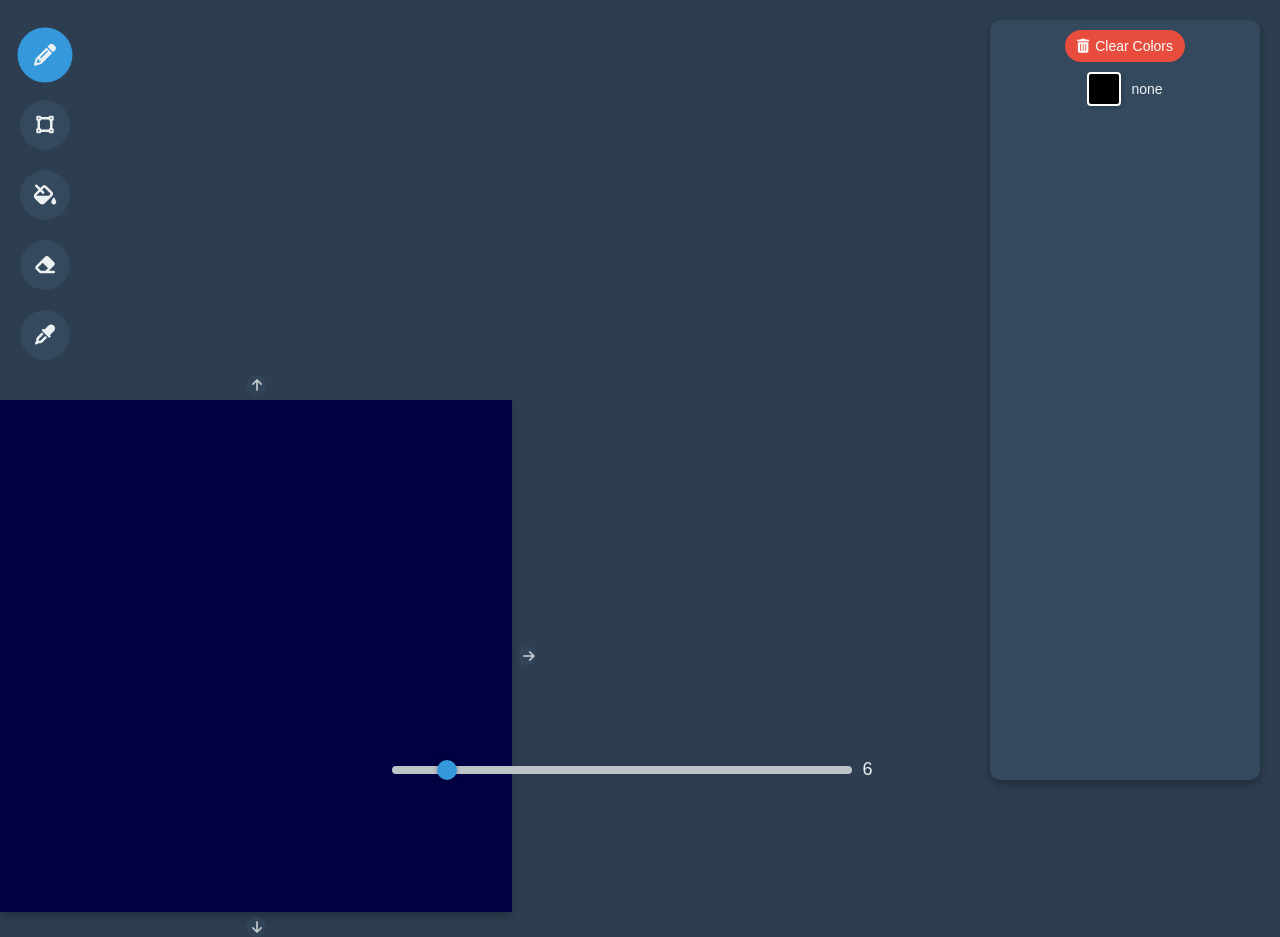
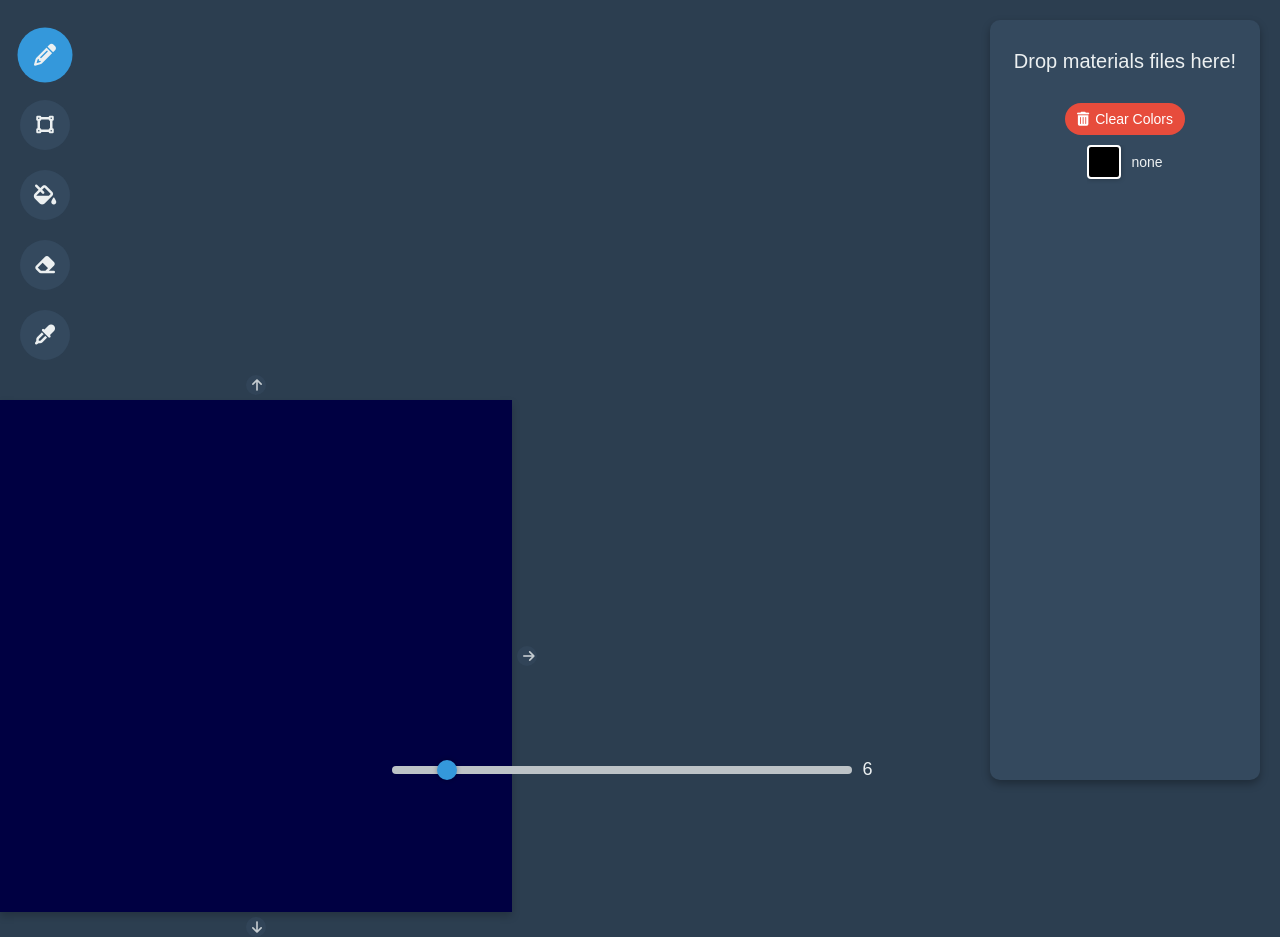
Before and after one commit to EvaisaDev/noita-map-maker, a plain HTML site: page index.html in a window 1280 px wide. Drawn offline with Linux system fonts and the light colour scheme.

Commit message:
add text

```diff
--- a/index.html
+++ b/index.html
@@ -17,6 +17,9 @@
 
         <!-- Color Palette -->
         <div id="color-palette">
+			<div id="drag-drop-area">
+				<p>Drop materials files here!</p>
+			</div>
             <!-- Clear Colors Button -->
             <button id="clear-colors" class="clear-button">
                 <i class="fas fa-trash-alt"></i> Clear Colors
--- a/styles.css
+++ b/styles.css
@@ -174,6 +174,14 @@ body {
 #color-palette.dragover {
     background-color: rgba(46, 204, 113, 0.2);
     border-color: #2ecc71;
+}
+
+/* fancy text */
+#drag-drop-area {
+	color: #ecf0f1;
+	font-size: 20px;
+	text-align: center;
+	margin-bottom: 10px;
 }
 
 .clear-button {
```
